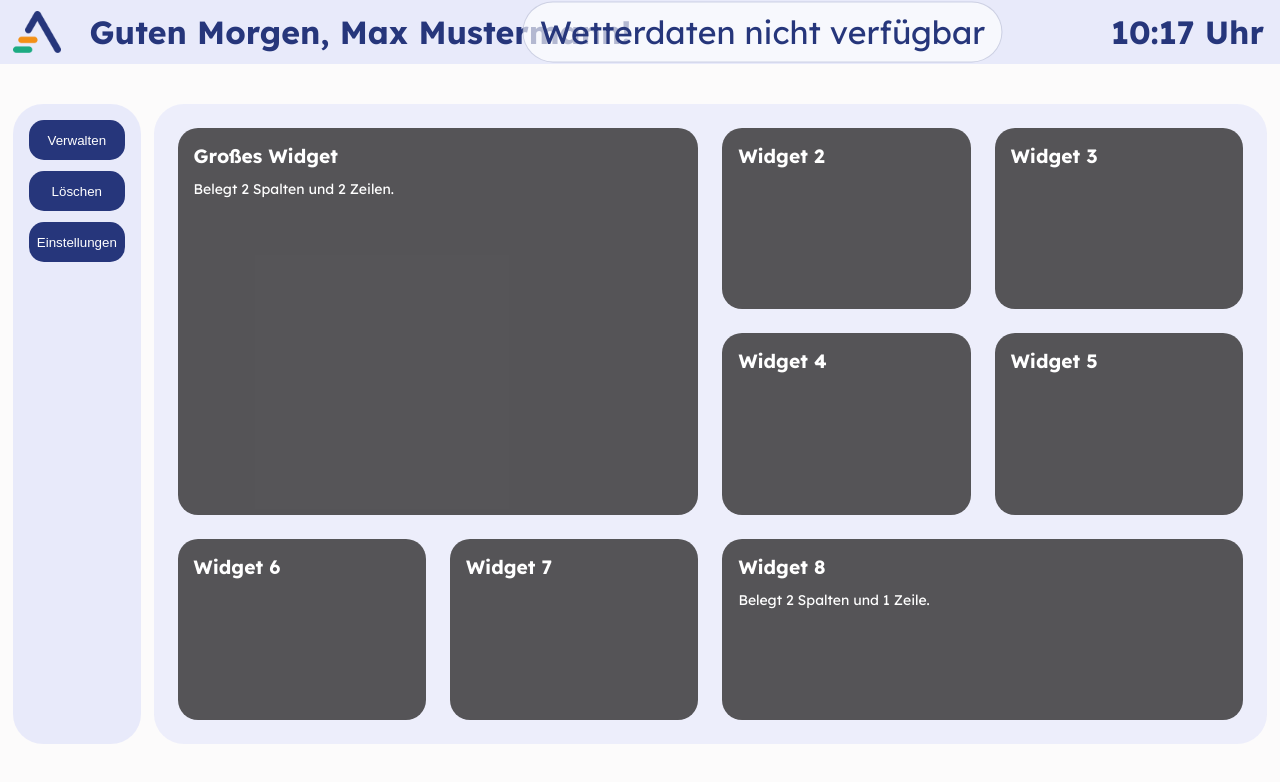
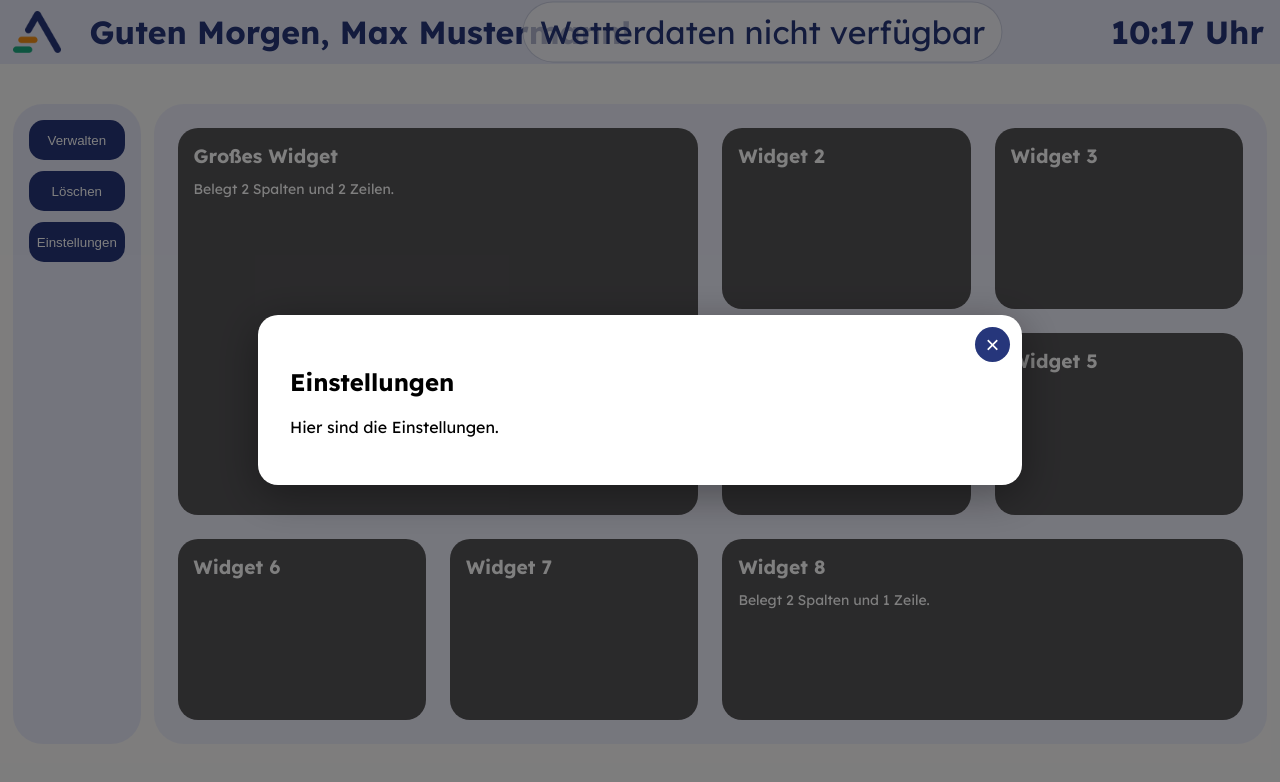
Before and after one commit to DERLOOOLGAMMER/MTDashboard, an Angular app in the folder dashboard/: page /settings in a window 1280 px wide. Both pictures are taken after a click on the button "Einstellungen". Shown: the top 782 px of the page. Built offline with nearby package versions, Linux system fonts and the light colour scheme; no server answers.

Commit message:
Settings page

```diff
--- a/dashboard/src/app/app.html
+++ b/dashboard/src/app/app.html
@@ -1,9 +1,10 @@
+<app-header></app-header>
 
-<app-header> </app-header>
 <div class="dashboard-layout">
-  <app-leftbar></app-leftbar>
+  <app-leftbar (settingsClicked)="openSettings()"></app-leftbar>
+  <app-widget></app-widget>
+</div>
 
-  <main class="dashboard-content">
-    <app-widget></app-widget>
-  </main>
-</div>
+@if (showSettings) {
+  <app-settings (close)="closeSettings()"></app-settings>
+}
--- a/dashboard/src/app/app.ts
+++ b/dashboard/src/app/app.ts
@@ -1,15 +1,23 @@
-import { Component, signal } from '@angular/core';
-import { RouterOutlet } from '@angular/router';
+import { Component } from '@angular/core';
 import { Header } from './header/header';
+import { Leftbar } from './leftbar/leftbar';
 import { Widget } from './widget/widget';
-import { Leftbar } from './leftbar/leftbar';
+import { Settings } from './settings/settings';
 
 @Component({
-  imports: [RouterOutlet, Leftbar, Header, Widget],
   selector: 'app-root',
+  imports: [Header, Leftbar, Widget, Settings],
+  templateUrl: './app.html',
   styleUrl: './app.css',
-  templateUrl: './app.html',
 })
 export class App {
-  protected readonly title = signal('dashboard');
+  showSettings = false;
+
+  openSettings(): void {
+    this.showSettings = true;
+  }
+
+  closeSettings(): void {
+    this.showSettings = false;
+  }
 }
--- a/dashboard/src/app/leftbar/leftbar.html
+++ b/dashboard/src/app/leftbar/leftbar.html
@@ -1,7 +1,8 @@
 <div class="leftbarContainer">
-    <button> Verwalten</button>
-    <button> Löschen</button>
-    <button type="button" routerLink="/settings">
-        Einstellungen
-    </button>
+  <button type="button">Verwalten</button>
+  <button type="button">Löschen</button>
+
+  <button type="button" (click)="openSettings()">
+    Einstellungen
+  </button>
 </div>
--- a/dashboard/src/app/leftbar/leftbar.ts
+++ b/dashboard/src/app/leftbar/leftbar.ts
@@ -1,10 +1,15 @@
-import { Component } from '@angular/core';
-import { RouterLink } from '@angular/router';
+import { Component, EventEmitter, Output } from '@angular/core';
 
 @Component({
   selector: 'app-leftbar',
-  imports: [RouterLink],
+  imports: [],
   templateUrl: './leftbar.html',
   styleUrl: './leftbar.css',
 })
-export class Leftbar {}
+export class Leftbar {
+  @Output() settingsClicked = new EventEmitter<void>();
+
+  openSettings(): void {
+    this.settingsClicked.emit();
+  }
+}
--- a/dashboard/src/app/settings/settings.css
+++ b/dashboard/src/app/settings/settings.css
@@ -0,0 +1,48 @@
+:host {
+  position: fixed;
+  inset: 0;
+  z-index: 1000;
+}
+
+.modal-backdrop {
+  position: absolute;
+  inset: 0;
+
+  display: flex;
+  justify-content: center;
+  align-items: center;
+
+  background-color: rgba(0, 0, 0, 0.5);
+}
+
+.settings-modal {
+  position: relative;
+
+  width: min(90vw, 700px);
+  max-height: 85vh;
+  overflow: auto;
+
+  padding: 2rem;
+
+  color: black;
+  background-color: white;
+  border-radius: 20px;
+  box-shadow: 0 10px 40px rgba(0, 0, 0, 0.35);
+}
+
+.close-button {
+  position: absolute;
+  top: 0.75rem;
+  right: 0.75rem;
+
+  width: 35px;
+  height: 35px;
+
+  border: 0;
+  border-radius: 50%;
+
+  color: white;
+  background-color: rgb(38, 54, 123);
+  font-size: 1.5rem;
+  cursor: pointer;
+}
--- a/dashboard/src/app/settings/settings.html
+++ b/dashboard/src/app/settings/settings.html
@@ -1 +1,16 @@
-<p>settings works!</p>
+<div class="modal-backdrop" (click)="closeSettings()">
+  <section
+    class="settings-modal"
+    (click)="$event.stopPropagation()">
+
+    <button
+      type="button"
+      class="close-button"
+      (click)="closeSettings()">
+      ×
+    </button>
+
+    <h2>Einstellungen</h2>
+    <p>Hier sind die Einstellungen.</p>
+  </section>
+</div>
--- a/dashboard/src/app/settings/settings.ts
+++ b/dashboard/src/app/settings/settings.ts
@@ -1,9 +1,15 @@
-import { Component } from '@angular/core';
+import { Component, EventEmitter, Output } from '@angular/core';
 
 @Component({
+  selector: 'app-settings',
   imports: [],
-  selector: 'app-settings',
+  templateUrl: './settings.html',
   styleUrl: './settings.css',
-  templateUrl: './settings.html',
 })
-export class Settings {}
+export class Settings {
+  @Output() close = new EventEmitter<void>();
+
+  closeSettings(): void {
+    this.close.emit();
+  }
+}
```
